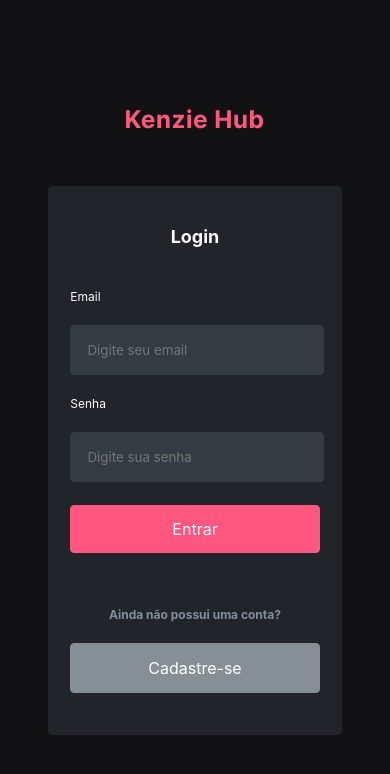
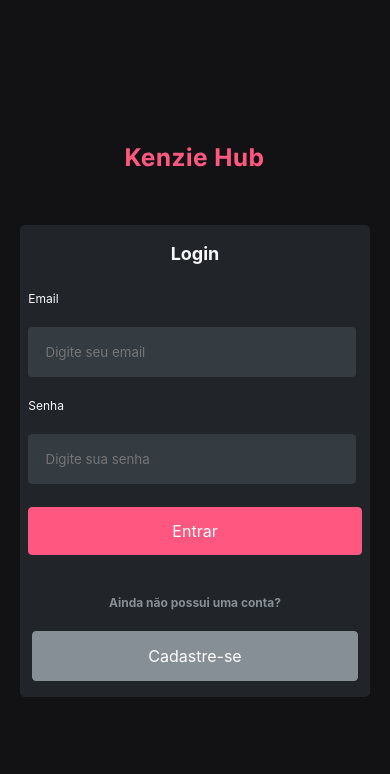
Before and after one commit to JokerMSD/DevHub, a React (Vite) app: page / in a window 390 px wide. Shown: the top 774 px of the page. Built offline with nearby package versions, Linux system fonts and the light colour scheme; a web font is replaced by a local one.

Commit message:
update style.module.scss

```diff
--- a/src/pages/HomePage/style.module.scss
+++ b/src/pages/HomePage/style.module.scss
@@ -41,3 +41,56 @@
   margin-bottom: 1.37rem;
   margin-top: 0.75rem;
 }
+
+@media (max-width:320px){
+  .loginSection {
+    margin: 0;
+    max-height: 100vh;
+    max-width: 100vw;
+    width: 95%;
+  }
+  .loginLogo {
+    margin: 0 auto;
+  }
+  .loginContainer {
+    padding: 0;
+    padding-left: 0.5rem;
+    padding-right: 0.5rem;
+    gap: 0.5rem;
+    padding-top: 1.25rem;
+    max-width: 100%;
+    width: 90%;
+  }
+  .resgisterContainer {
+    margin-bottom: 1rem;
+    align-items: center;
+  }
+  .registerBtn {
+    width: 84%;
+  }
+}
+
+@media (min-width:321px) and (max-width:430px) {
+  .loginSection {
+    margin: 0;
+    max-height: 100vh;
+    max-width: 100vw;
+    width: 95%;
+  }
+  .loginContainer {
+    padding: 0;
+    padding-left: 0.5rem;
+    padding-right: 0.5rem;
+    gap: 0.5rem;
+    padding-top: 1.25rem;
+    max-width: 100%;
+    width: 90%;
+  }
+  .resgisterContainer {
+    margin-bottom: 1rem;
+    align-items: center;
+  }
+  .registerBtn {
+    width: 84%;
+  }
+}
```
